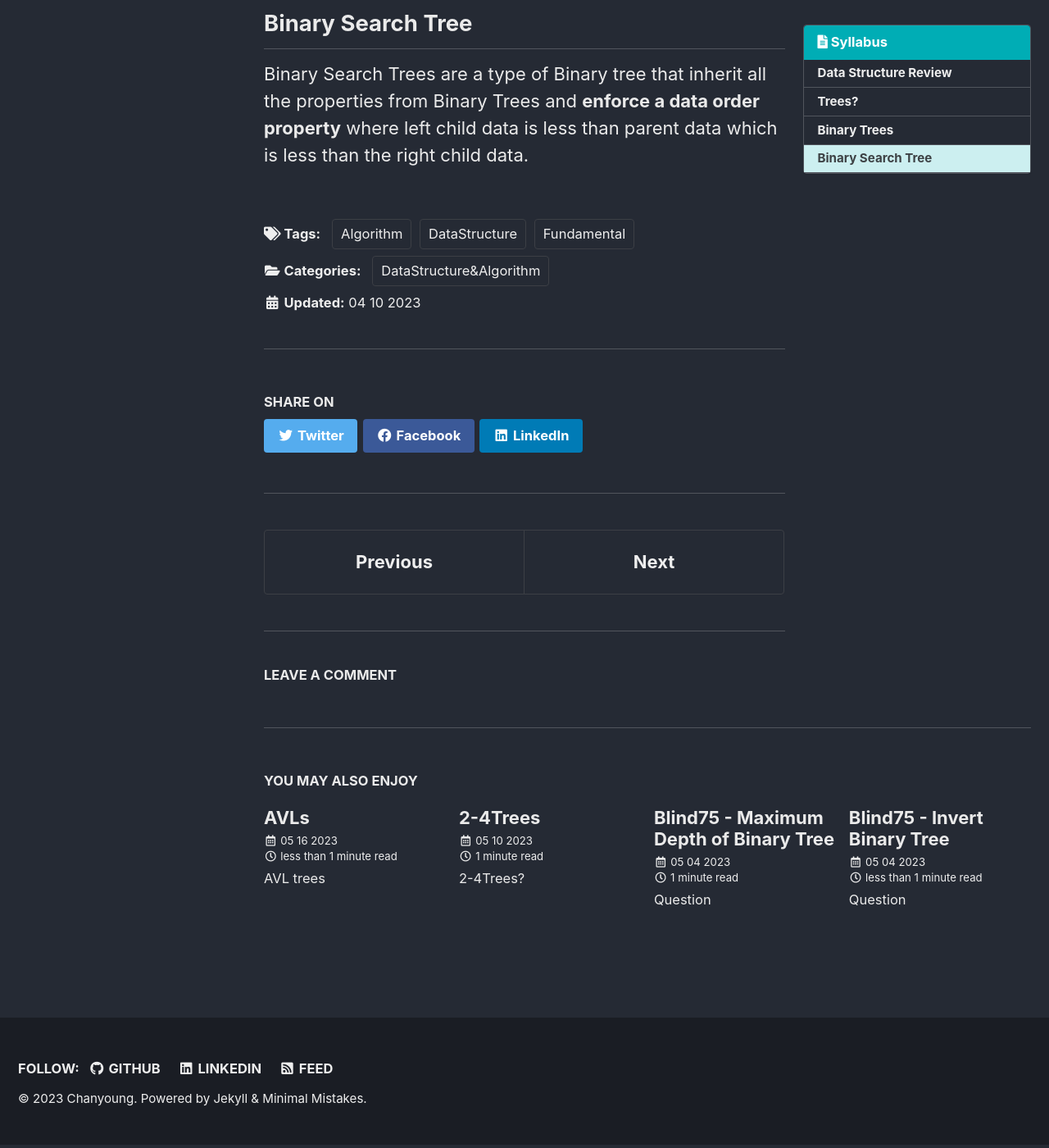
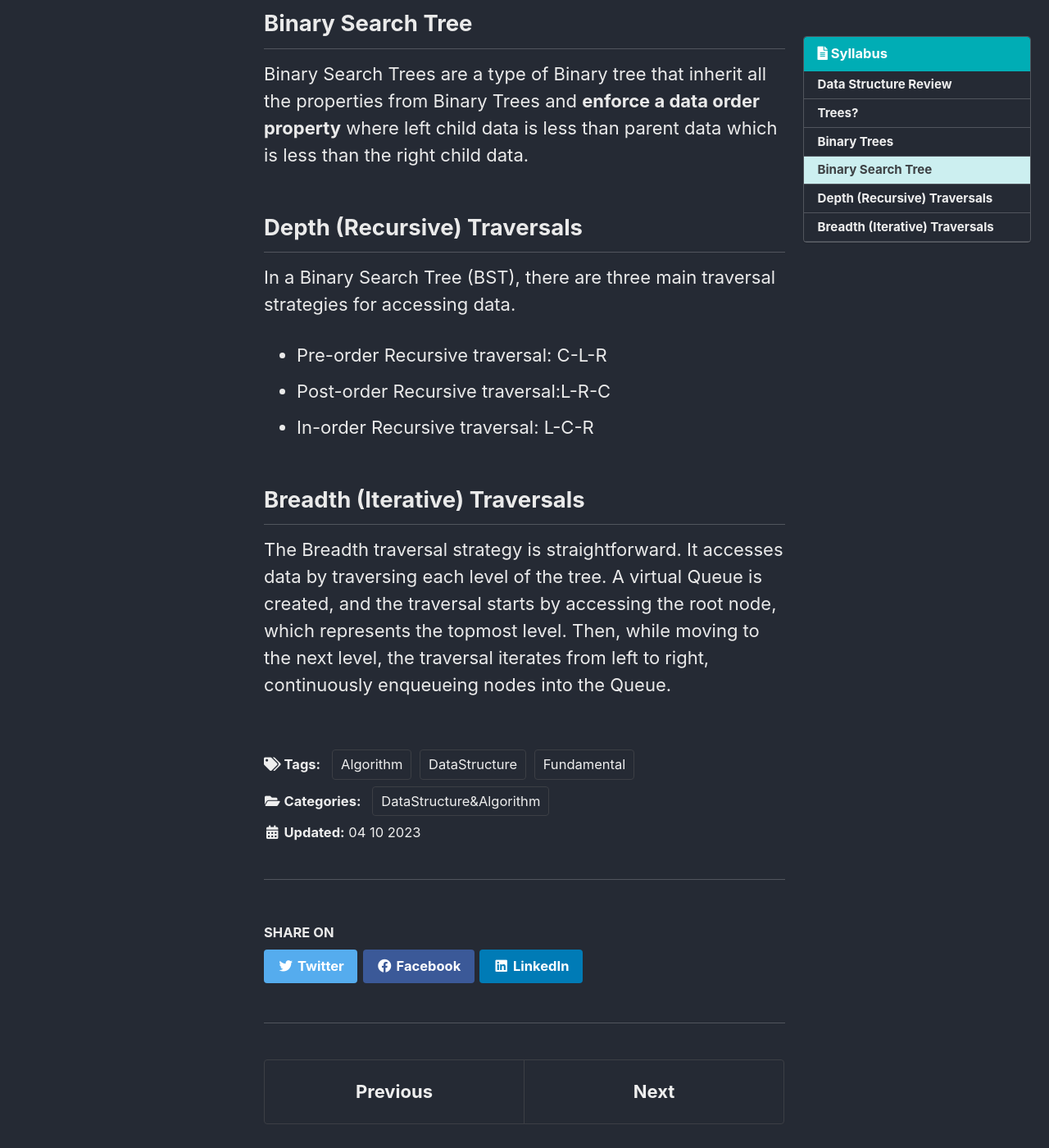
Before and after one commit to PyChanyoung/PyChanyoung.github.io, a Jekyll site: the page built from _posts/2023-04-10-BST.md, in a window 1280 px wide and 1400 px high, scrolled down 2197 px. Shown: the whole window at 82% size. Built offline with Jekyll 4.4.1, drawn with Linux system fonts in a browser that asks for light colours; cached includes are drawn as plain includes; some web fonts are replaced; comment, search, counter and statistics services are not loaded; some of the changed text lies outside the part shown.

Commit message:
Updated content

```diff
--- a/_posts/2023-04-10-BST.md
+++ b/_posts/2023-04-10-BST.md
@@ -44,3 +44,15 @@ Binary Trees have three shape properties.
 ## Binary Search Tree
 
 Binary Search Trees are a type of Binary tree that inherit all the properties from Binary Trees and **enforce a data order property** where left child data is less than parent data which is less than the right child data.
+
+## Depth (Recursive) Traversals
+
+In a Binary Search Tree (BST), there are three main traversal strategies for accessing data.
+
+- Pre-order Recursive traversal: C-L-R
+- Post-order Recursive traversal:L-R-C
+- In-order Recursive traversal: L-C-R
+
+## Breadth (Iterative) Traversals
+
+The Breadth traversal strategy is straightforward. It accesses data by traversing each level of the tree. A virtual Queue is created, and the traversal starts by accessing the root node, which represents the topmost level. Then, while moving to the next level, the traversal iterates from left to right, continuously enqueueing nodes into the Queue.
```
